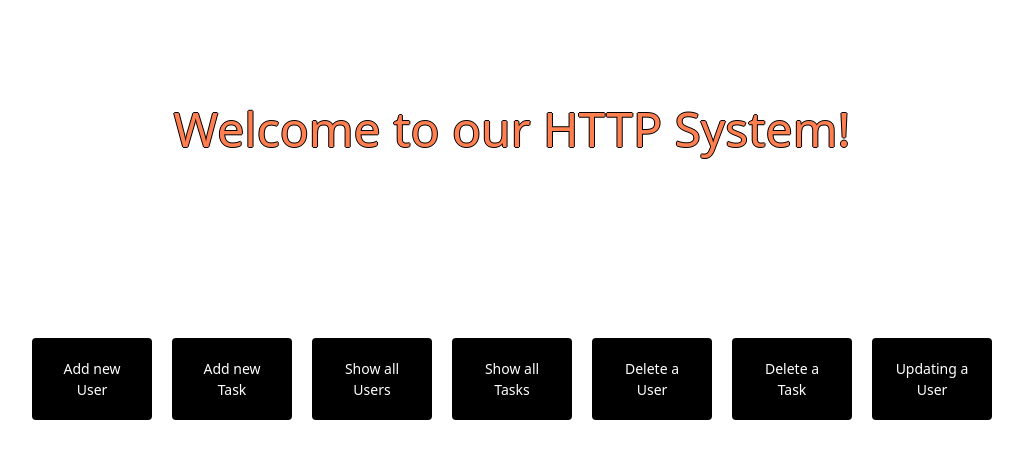
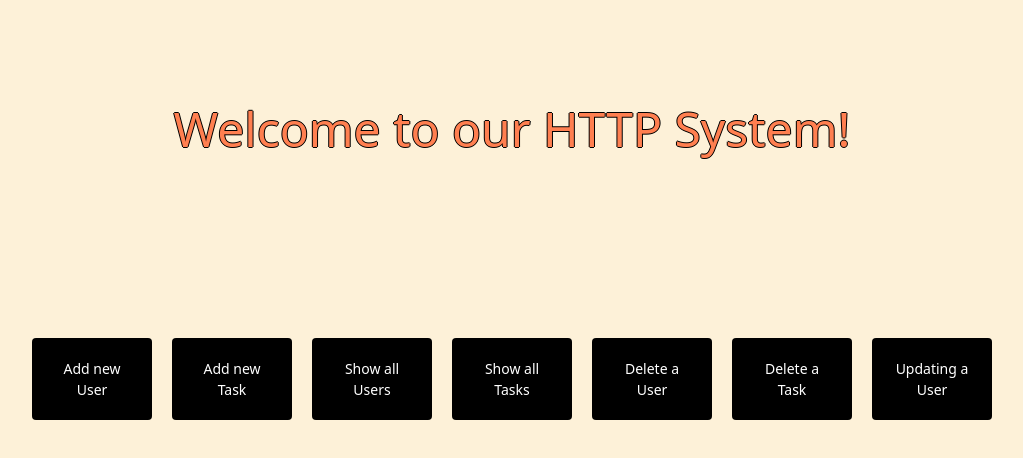
Before and after one commit to dvirsrour1/Front, a React (Create React App) app: page / in a window 1280 px wide. Shown: the top 458 px of the page, without its empty margins (128-1151 px from the left). Built offline with nearby package versions, Linux system fonts and the light colour scheme.

Commit message:
changes 16/9/2024

```diff
--- a/src/components/Main.tsx
+++ b/src/components/Main.tsx
@@ -11,7 +11,7 @@ class Main extends Component {
     render() {
         return (
             <React.Fragment>
-
+                <div className="All-App">
                 <h1 className="Header">Welcome to our HTTP System!</h1>
                 <div className="container">
                 <UserAddingPopup></UserAddingPopup>
@@ -22,6 +22,7 @@ class Main extends Component {
                 <DeleteTaskPopup></DeleteTaskPopup>
                 <UpdateUserPopup></UpdateUserPopup>
                 </div>
+                </div>
             </React.Fragment>
         );
     }
--- a/src/components/css_files/Main.css
+++ b/src/components/css_files/Main.css
@@ -11,6 +11,9 @@
 
 }
 
+.All-App{
+width:100%; height:100%; margin:0; top:0; left:0; background: #fdf1d8; position: absolute;
+}
 @keyframes Flow_animation {
     from{margin-top: 120px}
     to{margin-top: 100px}
```
